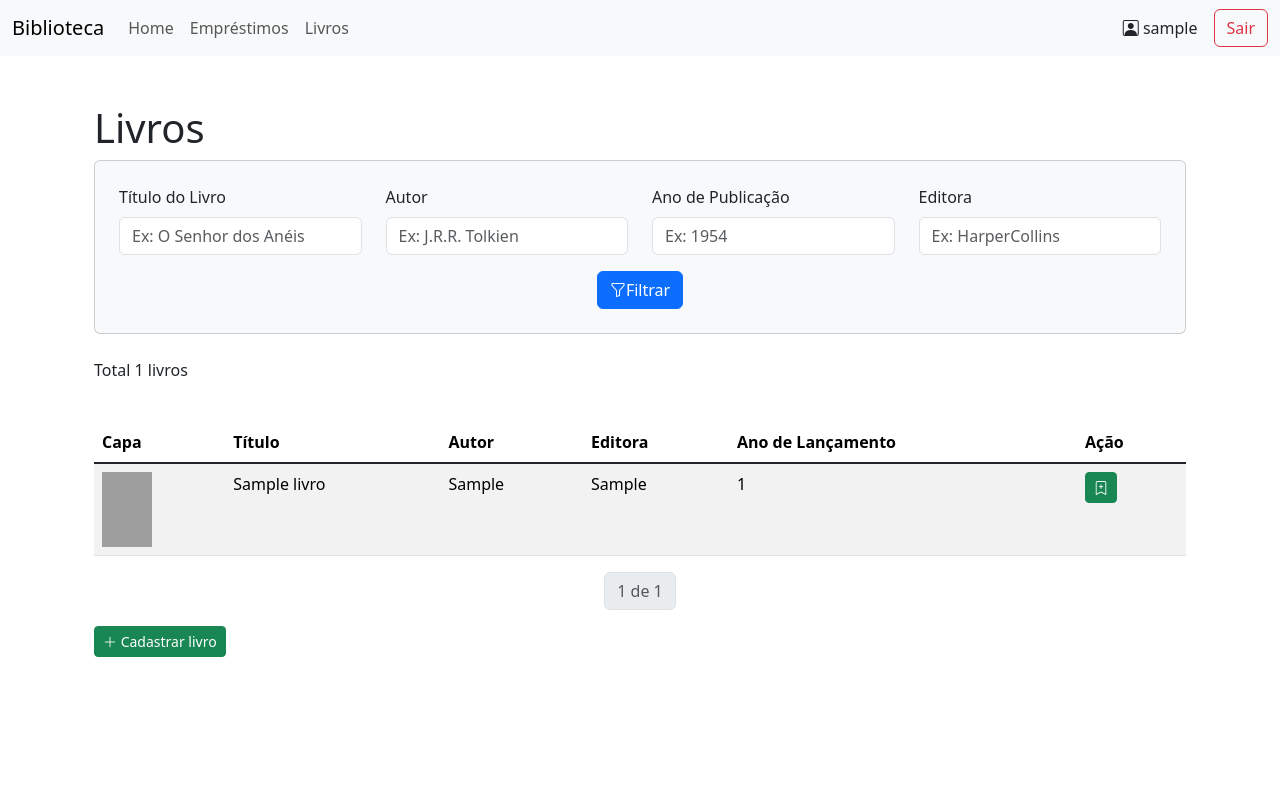
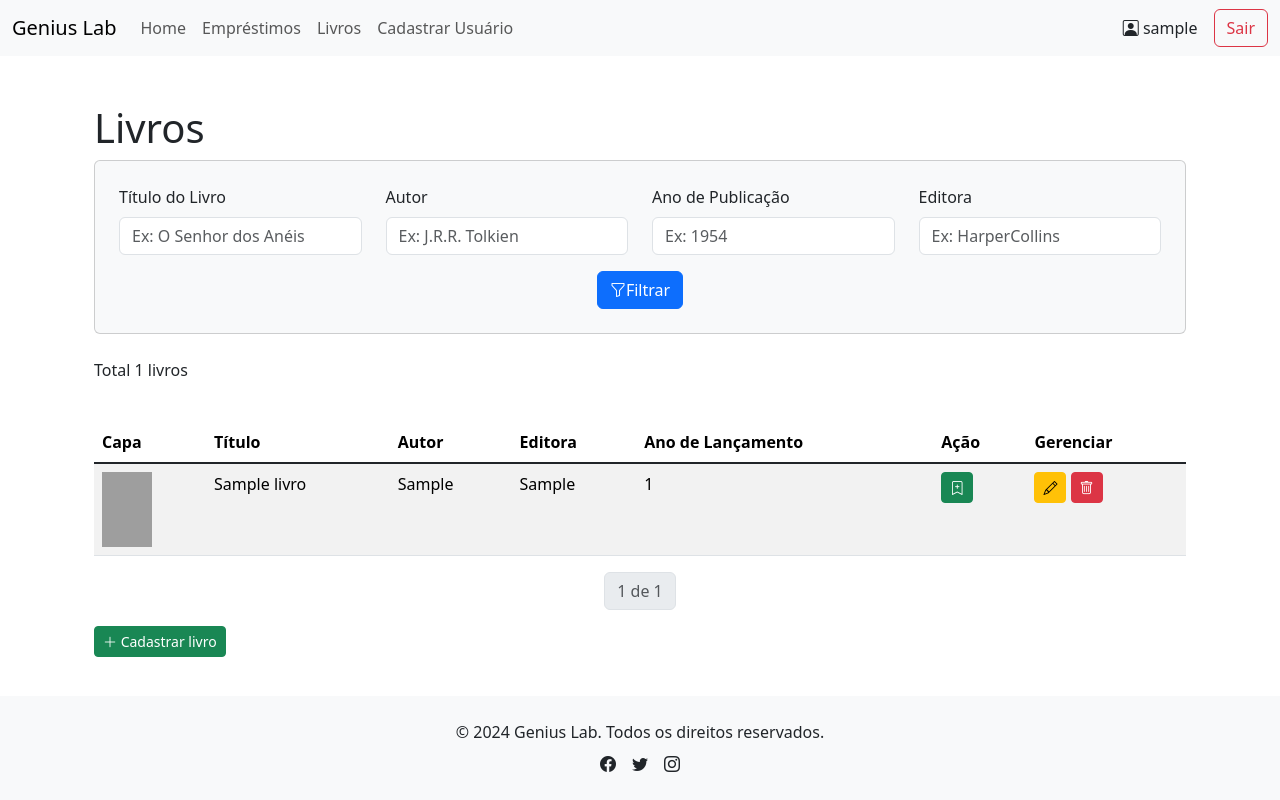
Before and after one commit to Jleandrobr/genius_lab, a Django app: page /list/ in a window 1280 px wide. Run offline with Django 5.2, Linux system fonts and the light colour scheme; a user stored in the database is signed in; tables that the repository leaves empty hold one stand-in row (values such as "Sample post"); grey boxes are pictures that could not be loaded.

Commit message:
feat: add botão de inativar livro e add footer no base.html

```diff
--- a/genius_lab/settings.py
+++ b/genius_lab/settings.py
@@ -127,7 +127,7 @@ USE_TZ = True
 # Static files (CSS, JavaScript, Images)
 # https://docs.djangoproject.com/en/5.1/howto/static-files/
 
-STATIC_URL = "static/"
+STATIC_URL = "/static/"
 
 STATICFILES_DIRS = [
     "static",
--- a/livros/models.py
+++ b/livros/models.py
@@ -23,6 +23,7 @@ class Livro(models.Model):
     quantidade_total = models.PositiveIntegerField(verbose_name="Quantidade Total")
     quantidade_disponivel = models.PositiveIntegerField(verbose_name="Quantidade Disponível", default=0)
     descricao = models.TextField(blank=True, null=True, verbose_name="Descrição")
+    ativo = models.BooleanField(default=True)
 
     def __str__(self):
         return self.titulo
@@ -37,3 +38,6 @@ class Livro(models.Model):
 
     def esta_disponivel(self):
         return self.quantidade_disponivel > 0
+
+    def esta_ativo(self):
+        return self.ativo
--- a/livros/urls.py
+++ b/livros/urls.py
@@ -1,10 +1,12 @@
 from django.urls import path
-from .views import home, listagem, cadastro_livro, solicitar_emprestimo, filtros_livros
+from .views import home, listagem, cadastro_livro, solicitar_emprestimo, filtros_livros, livro_update, livro_inativar
 
 urlpatterns = [
     path("home/", home),
     path("", listagem, name="listagem_livro"),
     path("listagem/", filtros_livros, name="filtros_livros"),
+    path("update/<int:id>", livro_update, name="update_livro"),
+    path("inativar/<int:id>", livro_inativar, name="inativar_livro"),
     path("cadastro/", cadastro_livro, name="cadastro_livro"),
     path("solicitar_emprestimo/", solicitar_emprestimo, name="solicitar_emprestimo"),
 ]
--- a/livros/views.py
+++ b/livros/views.py
@@ -48,6 +48,24 @@ def filtros_livros(request):
     return render(request, 'livros/listagem.html', {'page_obj': page_obj})
 
 @login_required
+def livro_update(request, id):
+    livro = get_object_or_404(Livro, id=id)
+    form = LivroForm(request.POST or None, request.FILES or None, instance=livro)
+    if form.is_valid():
+        form.save()
+        return redirect('listagem_livro')
+
+    return render(request, 'livros/cadastro.html', {'form': form})
+
+@login_required
+def livro_inativar(request, id):
+    livro = get_object_or_404(Livro, id=id)
+    livro.ativo = False
+    livro.save()
+
+    return redirect('listagem_livro')
+
+@login_required
 def solicitar_emprestimo(request):
     if request.method == 'POST':
         livro_id = request.POST.get('livro_id')
--- /dev/null
+++ b/static/css/style.css
@@ -0,0 +1,18 @@
+html, body {
+    height: 100%;
+    margin: 0;
+    display: flex;
+    flex-direction: column;
+}
+
+.content {
+    flex: 1 0 auto;
+}
+
+footer {
+    flex-shrink: 0;
+    width: 100%;
+    background-color: #f8f9fa;
+    text-align: center;
+    padding: 1rem;
+}
--- a/templates/base.html
+++ b/templates/base.html
@@ -1,8 +1,11 @@
+{% load static %}
+
 <!DOCTYPE html>
 <html lang="en">
 <head>
     <meta charset="UTF-8">
     <meta name="viewport" content="width=device-width, initial-scale=1.0">
+    <link rel="stylesheet" href="{% static 'css/style.css' %}">
     <link rel="stylesheet" href="https://cdn.jsdelivr.net/npm/bootstrap-icons@1.11.3/font/bootstrap-icons.min.css">
     <link rel="stylesheet" href="https://cdn.jsdelivr.net/npm/bootstrap@5.3.3/dist/css/bootstrap.min.css" integrity="sha384-QWTKZyjpPEjISv5WaRU9OFeRpok6YctnYmDr5pNlyT2bRjXh0JMhjY6hW+ALEwIH" crossorigin="anonymous">
     <title>{% block title %}{% endblock %}</title>
@@ -11,7 +14,7 @@
 
     <nav class="navbar navbar-expand-lg navbar-light bg-light">
         <div class="container-fluid">
-            <a class="navbar-brand" href="{% url 'home' %}">Biblioteca</a>
+            <a class="navbar-brand" href="{% url 'home' %}">Genius Lab</a>
             <button class="navbar-toggler" type="button" data-bs-toggle="collapse" data-bs-target="#navbarNav" aria-controls="navbarNav" aria-expanded="false" aria-label="Toggle navigation">
                 <span class="navbar-toggler-icon"></span>
             </button>
@@ -25,9 +28,11 @@
                     </li>
                     <li class="nav-item">
                         <a class="nav-link" href="{% url 'listagem_livro' %}">Livros</a>
+                    {% if user.is_superuser %}
                     </li>
-
+                        <a class="nav-link" href="{% url 'register' %}">Cadastrar Usuário</a>
                     </li>
+                    {% endif %}
 
                 </ul>
 
@@ -49,13 +54,28 @@
         </div>
     </nav>
 
-        <div class="container">
+        <div class="container content">
         {% block content %}{% endblock %}
         </div>
 
+        {% block footer %}
+        <footer class="bg-light py-4">
+            <div class="container text-center">
+                <p class="mb-0">&copy; 2024 Genius Lab. Todos os direitos reservados.</p>
+                <div class="d-flex justify-content-center gap-3 mt-2">
+                    <a href="https://facebook.com" target="_blank" class="text-dark"><i class="bi bi-facebook"></i></a>
+                    <a href="https://twitter.com" target="_blank" class="text-dark"><i class="bi bi-twitter"></i></a>
+                    <a href="https://instagram.com" target="_blank" class="text-dark"><i class="bi bi-instagram"></i></a>
+                </div>
+            </div>
+        </footer>
+        {% endblock %}
+
         <script src="https://code.jquery.com/jquery-3.6.0.min.js"></script>
         <script src="https://cdn.jsdelivr.net/npm/bootstrap@5.3.3/dist/js/bootstrap.bundle.min.js"></script>
+
         <script>const tooltipTriggerList = document.querySelectorAll('[data-bs-toggle="tooltip"]')
-const tooltipList = [...tooltipTriggerList].map(tooltipTriggerEl => new bootstrap.Tooltip(tooltipTriggerEl))</script>
+                const tooltipList = [...tooltipTriggerList].map(tooltipTriggerEl => new bootstrap.Tooltip(tooltipTriggerEl))
+        </script>
 </body>
 </html>
--- a/templates/livros/listagem.html
+++ b/templates/livros/listagem.html
@@ -46,6 +46,9 @@
                 <th scope="col">Editora</th>
                 <th scope="col">Ano de Lançamento</th>
                 <th scope="col">Ação</th>
+                {% if user.is_superuser %}
+                <th scope="col">Gerenciar</th>
+                {% endif %}
             </tr>
         </thead>
         <tbody class="table-group-divider">
@@ -63,6 +66,7 @@
                 <td>{{ livro.editora }}</td>
                 <td>{{ livro.ano_publicacao }}</td>
                 <td>
+                    {% if livro.ativo %}
                     <form method="POST" action="{% url 'solicitar_emprestimo' %}" style="display: inline;">
                         {% csrf_token %}
                         <input type="hidden" name="livro_id" value="{{ livro.id }}">
@@ -70,7 +74,25 @@
                             <i class="bi bi-bookmark-plus"></i>
                         </button>
                     </form>
+                    {% else %}
+                    <button type="submit" class="btn btn-success btn-sm" data-bs-toggle="tooltip" data-bs-placement="top" data-bs-title="Solicitar Empréstimo" disabled>
+                        <i class="bi bi-bookmark-plus"></i>
+                    </button>
+                    {% endif %}
                 </td>
+                {% if user.is_superuser %}
+                <td>
+                    <a href="{% url 'update_livro' livro.id %}" class="btn btn-warning btn-sm" data-bs-toggle="tooltip" data-bs-placement="top" data-bs-title="Editar">
+                        <i class="bi bi-pencil"></i>
+                    </a>
+                    <form method="POST" action="{% url 'inativar_livro' livro.id %}" style="display: inline;">
+                        {% csrf_token %}
+                        <button type="submit" class="btn btn-danger btn-sm" data-bs-toggle="tooltip" data-bs-placement="top" data-bs-title="Inativar livro">
+                            <i class="bi bi-trash"></i>
+                        </button>
+                    </form>
+                </td>
+                {% endif %}
             </tr>
             {% endfor %}
         </tbody>
@@ -115,3 +137,16 @@
 </div>
 
 {% endblock %}
+
+{% block footer %}
+<footer class="bg-light py-4">
+    <div class="container text-center">
+    <p class="mb-0">&copy; 2024 Genius Lab. Todos os direitos reservados.</p>
+    <div class="d-flex justify-content-center gap-3 mt-2">
+        <a href="https://facebook.com" target="_blank" class="text-dark"><i class="bi bi-facebook"></i></a>
+        <a href="https://twitter.com" target="_blank" class="text-dark"><i class="bi bi-twitter"></i></a>
+        <a href="https://instagram.com" target="_blank" class="text-dark"><i class="bi bi-instagram"></i></a>
+    </div>
+    </div>
+</footer>
+{% endblock %}
```
Also changed, not shown: livros/migrations/0007_livro_ativo.py (added).
